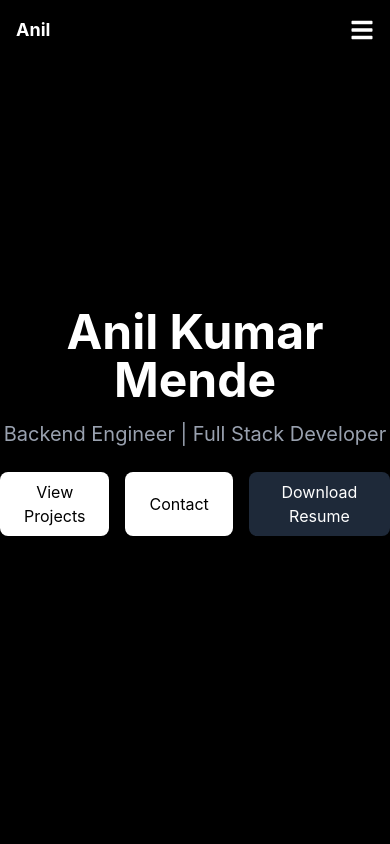
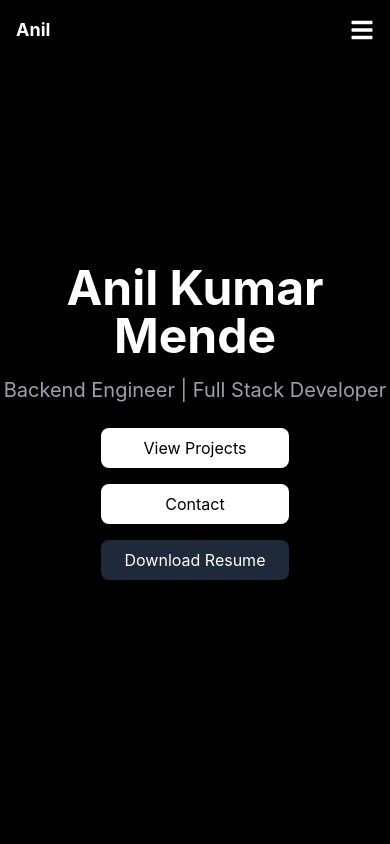
Before and after one commit to AnilMende/Portfolio-Website, a React app in the folder portfolio/: page / in a window 390 px wide. Shown: the top 844 px of the page. Built offline with nearby package versions, Linux system fonts and the light colour scheme; the HTML template or start-up script is replaced by a standard one.

Commit message:
portfolio final

```diff
--- a/portfolio/src/components/Hero.jsx
+++ b/portfolio/src/components/Hero.jsx
@@ -34,7 +34,7 @@ const Hero = () => {
                 initial={{ opacity: 0 }}
                 animate={{ opacity: 1 }}
                 transition={{ duration: 1.2 }}
-                className="mt-6 flex  gap-4 "
+                className="mt-6 flex flex-col md:flex-row gap-4"
             >
                 <button
                     onClick={() => handleScroll("projects")}
@@ -56,7 +56,7 @@ const Hero = () => {
                 <a
                     href="/AnilKumarM_resume.pdf"
                     download
-                    className="w-full md:w-auto px-6 py-2 bg-gray-800
+                    className="px-6 py-2 bg-gray-800
                      text-white rounded-lg text-center hover:scale-105 transition"
                 >
                     Download Resume
```
